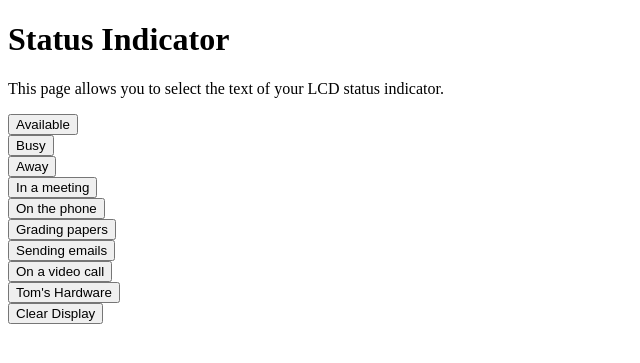
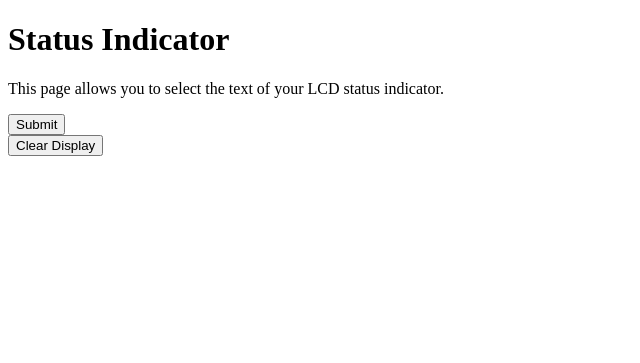
Before and after one commit to That-Guy-Jack/SUBMIT-DISP, a Flask app: page / in a window 1280 px wide. Shown: the top 363 px of the page, without its empty margins (0-640 px from the left). Run offline with Flask 2, Linux system fonts and the light colour scheme.

Commit message:
Update lcd.html

```diff
--- a/templates/lcd.html
+++ b/templates/lcd.html
@@ -1,5 +1,4 @@
 <!DOCTYPE html>
-<!--Section 1 START-->
 <html>
 <body>
 
@@ -9,95 +8,21 @@
 
 <p id="demo"></p>
 
-<button onclick="availableFunc()">Available</button>
-<br>
-<button onclick="busyFunc()">Busy</button>
-<br>
-<button onclick="awayFunc()">Away</button>
-<br>
-<button onclick="meetingFunc()">In a meeting</button>
-<br>
-<button onclick="phoneFunc()">On the phone</button>
-<br>
-<button onclick="gradingFunc()">Grading papers</button>
-<br>
-<button onclick="emailFunc()">Sending emails</button>
-<br>
-<button onclick="videoFunc()">On a video call</button>
-<br>
-<button onclick="thFunc()">Tom's Hardware</button>
+<button onclick="submitFunc()">Submit</button>
 <br>
 <button onclick="clearFunc()">Clear Display</button>
 
-<!--Section 1 END-->
+
 
 <script>
-///////////////// Section 2 START////////////////////
-///Replace 0.0.0.0 with your Raspberry Pi's internal IP address below
-var available = "http://raspberrypi.local:5000/api/available";
-var busy = "http://raspberrypi.local:5000/api/busy";
-var away = "http://raspberrypi.local:5000/api/away";
-var meeting = "http://raspberrypi.local:5000/api/meeting";
-var phone = "http://raspberrypi.local:5000/api/phone";
-var grading = "http://raspberrypi.local:5000/api/grading";
-var email = "http://raspberrypi.local:5000/api/email";
-var video = "http://raspberrypi.local:5000/api/video";
-var th = "http://raspberrypi.local:5000/api/th";
-var clear = "http://raspberrypi.local:5000/api/clear";
-///////////////// Section 2 END////////////////////
-///////////////// Section 3 START////////////////////
-function availableFunc() {
+
+var submit = "http://0.0.0.0:5000/api/submit";
+var clear = "http://0.0.0.0:5000/api/clear";
+
+function submitFunc() {
   var xmlhttp = new XMLHttpRequest();
   xmlhttp.open("GET", available);
-  document.getElementById("demo").innerHTML = "Status set to Available";
-  xmlhttp.send();
-}
-function busyFunc() {
-  var xmlhttp = new XMLHttpRequest();
-  xmlhttp.open("GET", busy);
-  document.getElementById("demo").innerHTML = "Status set to Busy";
-  xmlhttp.send();
-}
-function awayFunc() {
-  var xmlhttp = new XMLHttpRequest();
-  xmlhttp.open("GET", away);
-  document.getElementById("demo").innerHTML = "Status set to Away";
-  xmlhttp.send();
-}
-function meetingFunc() {
-  var xmlhttp = new XMLHttpRequest();
-  xmlhttp.open("GET", meeting);
-  document.getElementById("demo").innerHTML = "Status set to in a meeting";
-  xmlhttp.send();
-}
-function phoneFunc() {
-  var xmlhttp = new XMLHttpRequest();
-  xmlhttp.open("GET", phone);
-  document.getElementById("demo").innerHTML = "Status set to on the phone";
-  xmlhttp.send();
-}
-function gradingFunc() {
-  var xmlhttp = new XMLHttpRequest();
-  xmlhttp.open("GET", grading);
-  document.getElementById("demo").innerHTML = "Status set to grading papers";
-  xmlhttp.send();
-}
-function emailFunc() {
-  var xmlhttp = new XMLHttpRequest();
-  xmlhttp.open("GET", email);
-  document.getElementById("demo").innerHTML = "Status set to sending to emails";
-  xmlhttp.send();
-}
-function videoFunc() {
-  var xmlhttp = new XMLHttpRequest();
-  xmlhttp.open("GET", video);
-  document.getElementById("demo").innerHTML = "Status set to on a video call";
-  xmlhttp.send();
-}
-function thFunc() {
-  var xmlhttp = new XMLHttpRequest();
-  xmlhttp.open("GET", th);
-  document.getElementById("demo").innerHTML = "Status set to Tom's Hardware.";
+  document.getElementById("demo").innerHTML = "LCD Updated!";
   xmlhttp.send();
 }
 function clearFunc() {
@@ -106,7 +31,6 @@ function clearFunc() {
   document.getElementById("demo").innerHTML = "Clear Status Screen";
   xmlhttp.send();
 }
-///////////////// Section 3 END////////////////////
 </script>
 
 </body>
```
